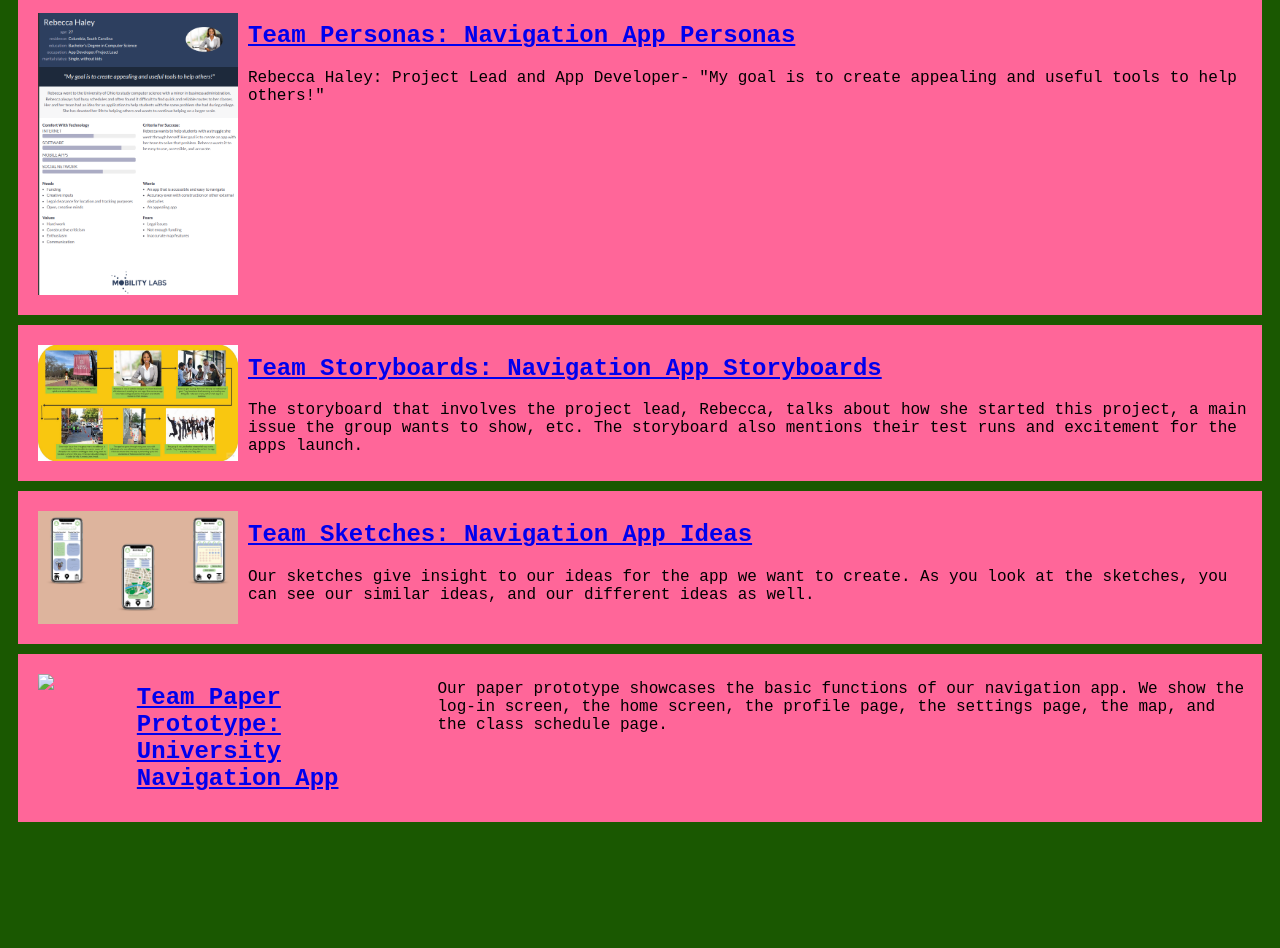
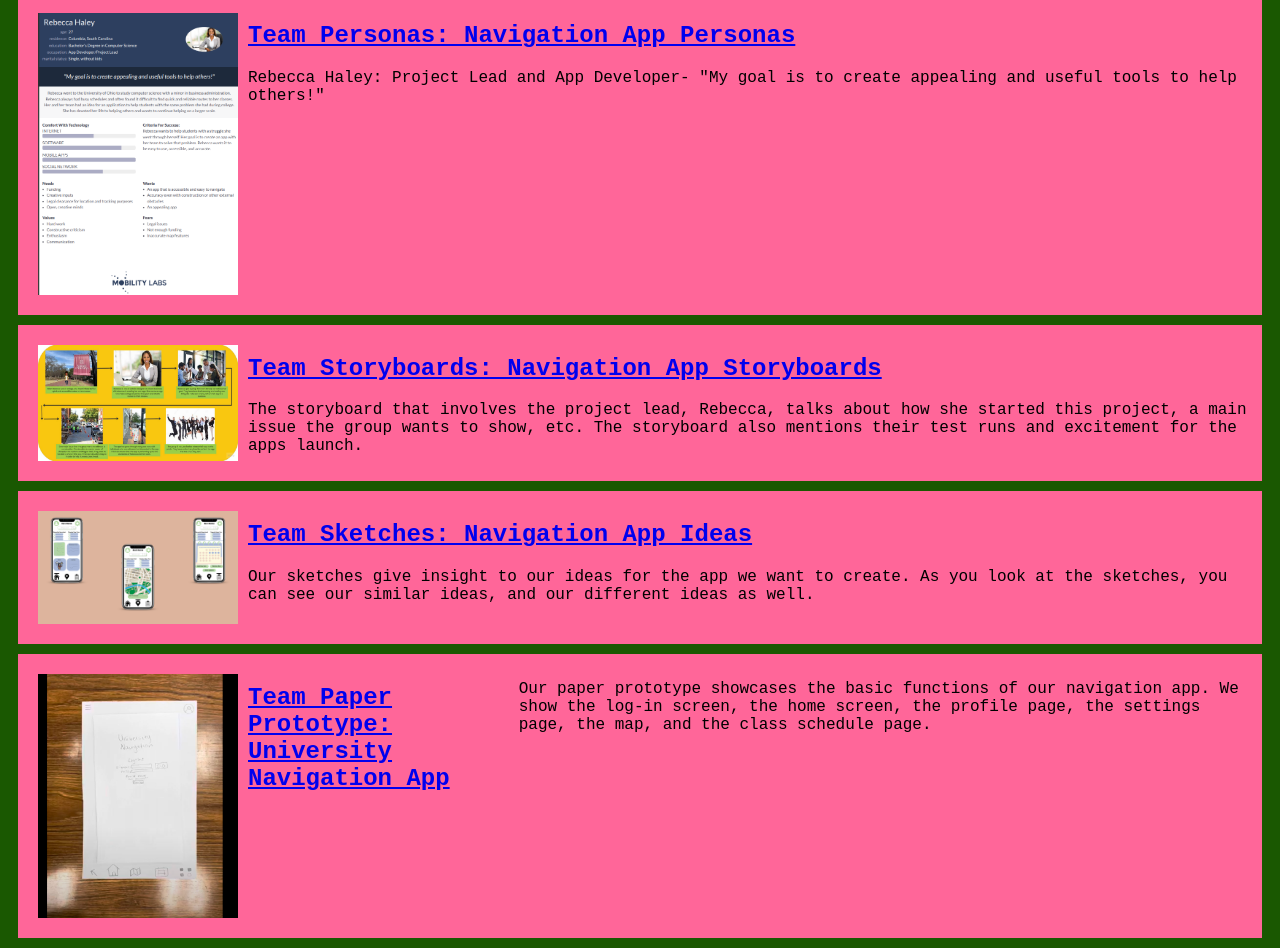
Before and after one commit to kaitlynp78/kaitlynp78.github.io, a plain HTML site: page index.html in a window 1280 px wide. Shown: the part 385-1333 px from the top of the page. Before the commit the page ends 1217 px from the top, so only its background shows below. Drawn offline with Linux system fonts and the light colour scheme.

Commit message:
Update index.html

```diff
--- a/index.html
+++ b/index.html
@@ -60,7 +60,7 @@
     </section>
     <!--Paper Prototype-->
     <section class="assign">
-      <img src="CSCE190Images/imagename"/>
+      <img src="CSCE190Images/PaperPrototype.png.png"/>
       <a href="https://youtu.be/5mJqwprW0co?si=K-jtCgr7H-FymTzA"><h2>Team Paper Prototype: University Navigation App</h2></a>
       <p>
         Our paper prototype showcases the basic functions of our navigation app. We show the log-in screen, the home screen, the profile page,
```
